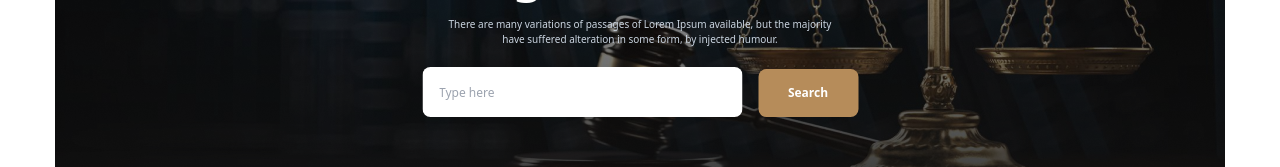
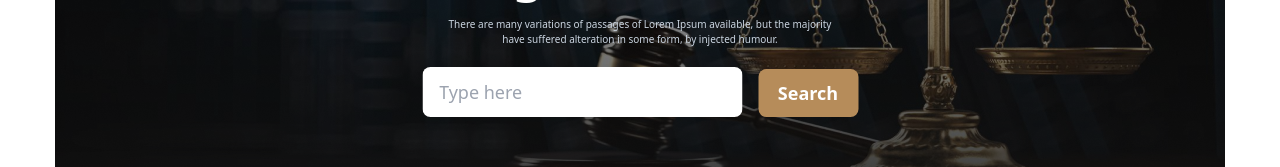
Before and after one commit to Nahinbinteazad/legal-project, a plain HTML site: page index.html in a window 1280 px wide. Shown: the part 370-537 px from the top of the page. Drawn offline with nearby package versions, Linux system fonts and the light colour scheme.

Commit message:
get commit

```diff
--- a/index.html
+++ b/index.html
@@ -90,8 +90,8 @@
                     <h1 class="md:text-5xl text-sm text-white font-bold">We Provide Effective <br> Legal Solutions</h1>
                     <p class="md:text-[10px] text-[6px] w-2/3 text-slate-300">There are many variations of passages of Lorem Ipsum available, but the majority have suffered alteration in some form, by injected humour.</p>
                     <div class="flex flex-row gap-4  ">
-                        <input type="text" placeholder="Type here" class="md:text-auto text-xs input md:w-[500px] md:h-[50px] w-[140px] h-6  max-w-xs md:mt-auto mt-5" />
-                        <a class="md:text-auto text-xs  md:btn-md flex items-center rounded-lg md:mt-auto mt-5 bg-color text-center justify-center justify-items-center text-white font-bold md:w-[100px] w-[80px]">Search</a>
+                        <input type="text" placeholder="Type here" class="md:text-lg text-xs input md:w-[500px] md:h-[50px] w-[140px] h-6  max-w-xs md:mt-auto mt-5" />
+                        <a class="md:text-lg text-xs  md:btn-md flex items-center rounded-lg md:mt-auto mt-5 bg-color text-center justify-center justify-items-center text-white font-bold md:w-[100px] w-[80px]">Search</a>
 
                   </div>
                 </div>
```
